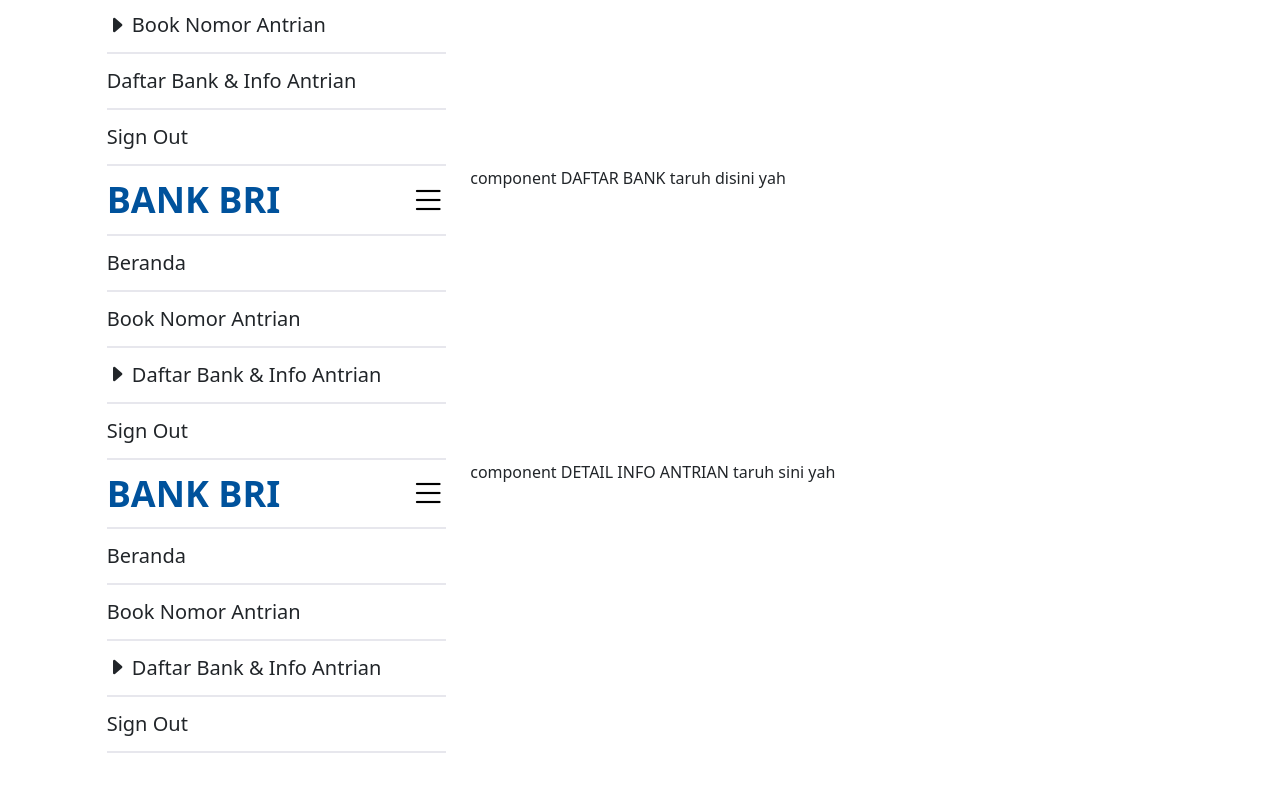
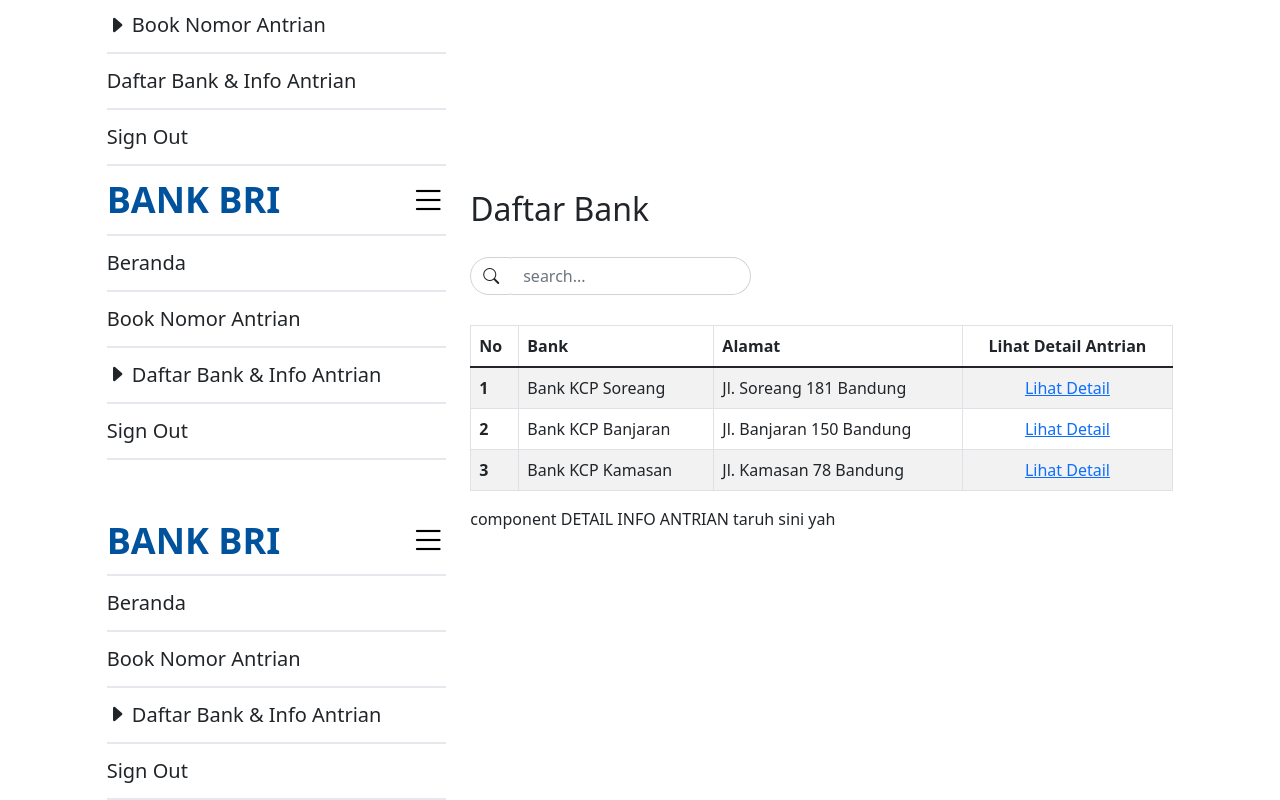
Before and after one commit to aricahyono49/Queue-Management-System, a React (Create React App) app: page / in a window 1280 px wide. Shown: the part 814-1614 px from the top of the page. Before the commit the page ends 1567 px from the top, so only its background shows below. Built offline with nearby package versions, Linux system fonts and the light colour scheme.

Commit message:
Merge commit '90ac82dc3c1cfe63a4b28f54ca6236ccd2824806'

```diff
--- /dev/null
+++ b/src/components/DaftarBank/index.js
@@ -0,0 +1,48 @@
+import React from 'react';
+import "bootstrap/dist/css/bootstrap.min.css";
+import "bootstrap-icons/font/bootstrap-icons.css";
+import './style.css';
+
+export const DaftarListBank = () => {
+    return (
+        <div>
+            <br></br><h2>Daftar Bank</h2>
+            <div class="input-group">
+                <div class="input-group-prepend">
+                    <span class="input-group-text bg-white"><i class="bi bi-search"></i></span>
+                </div>
+                <input type="search" class="form-control light-table-filter" data-table="table-striped table-hover table-bordered" placeholder="search..."/>
+            </div>
+            <table class="table table-striped table-hover table-bordered">
+                <thead>
+                    <tr>
+                    <th scope="col">No</th>
+                    <th scope="col">Bank</th>
+                    <th scope="col">Alamat</th>
+                    <th scope="col"><center>Lihat Detail Antrian</center></th>
+                    </tr>
+                </thead>
+                <tbody>
+                    <tr>
+                        <th scope="row">1</th>
+                        <td>Bank KCP Soreang</td>
+                        <td>Jl. Soreang 181 Bandung</td>
+                        <td><a href="#"><center>Lihat Detail</center></a></td>
+                    </tr>
+                    <tr>
+                        <th scope="row">2</th>
+                        <td>Bank KCP Banjaran</td>
+                        <td>Jl. Banjaran 150 Bandung</td>
+                        <td><a href="#"><center>Lihat Detail</center></a></td>
+                    </tr>
+                    <tr>
+                        <th scope="row">3</th>
+                        <td>Bank KCP Kamasan</td>
+                        <td>Jl. Kamasan 78 Bandung</td>
+                        <td><a href="#"><center>Lihat Detail</center></a></td>
+                    </tr>
+                </tbody>
+            </table>
+        </div>
+    )
+}
--- /dev/null
+++ b/src/components/DaftarBank/style.css
@@ -0,0 +1,17 @@
+.input-group{
+    width: 40%;
+}
+
+input[type=search] {
+    float: left;
+    margin-top: 20px;
+    margin-bottom: 30px;
+    border-radius: 25px;
+    border-left: none;
+}
+
+.input-group-prepend .input-group-text{
+    margin-top: 20px;
+    border-top-left-radius: 25px;
+    border-bottom-left-radius: 25px;
+}
--- a/src/pages/dashboard/DaftarBank/index.js
+++ b/src/pages/dashboard/DaftarBank/index.js
@@ -1,6 +1,7 @@
 import React from "react";
 import { SideNavigasi } from "../../../components/SideNavigasi";
 import "bootstrap/dist/css/bootstrap.min.css";
+import { DaftarListBank } from "../../../components/DaftarBank";
 
 export const DaftarBank = () => {
   return (
@@ -8,7 +9,9 @@
       <div className="col-4">
         <SideNavigasi position="daftar bank" />
       </div>
-      <div className="col-8">component DAFTAR BANK taruh disini yah</div>
+      <div className="col-8">
+        <DaftarListBank></DaftarListBank>
+      </div>
     </div>
   );
 };
```
Also changed, not shown: 2 other files (tests, documents, lock files or other folders).
